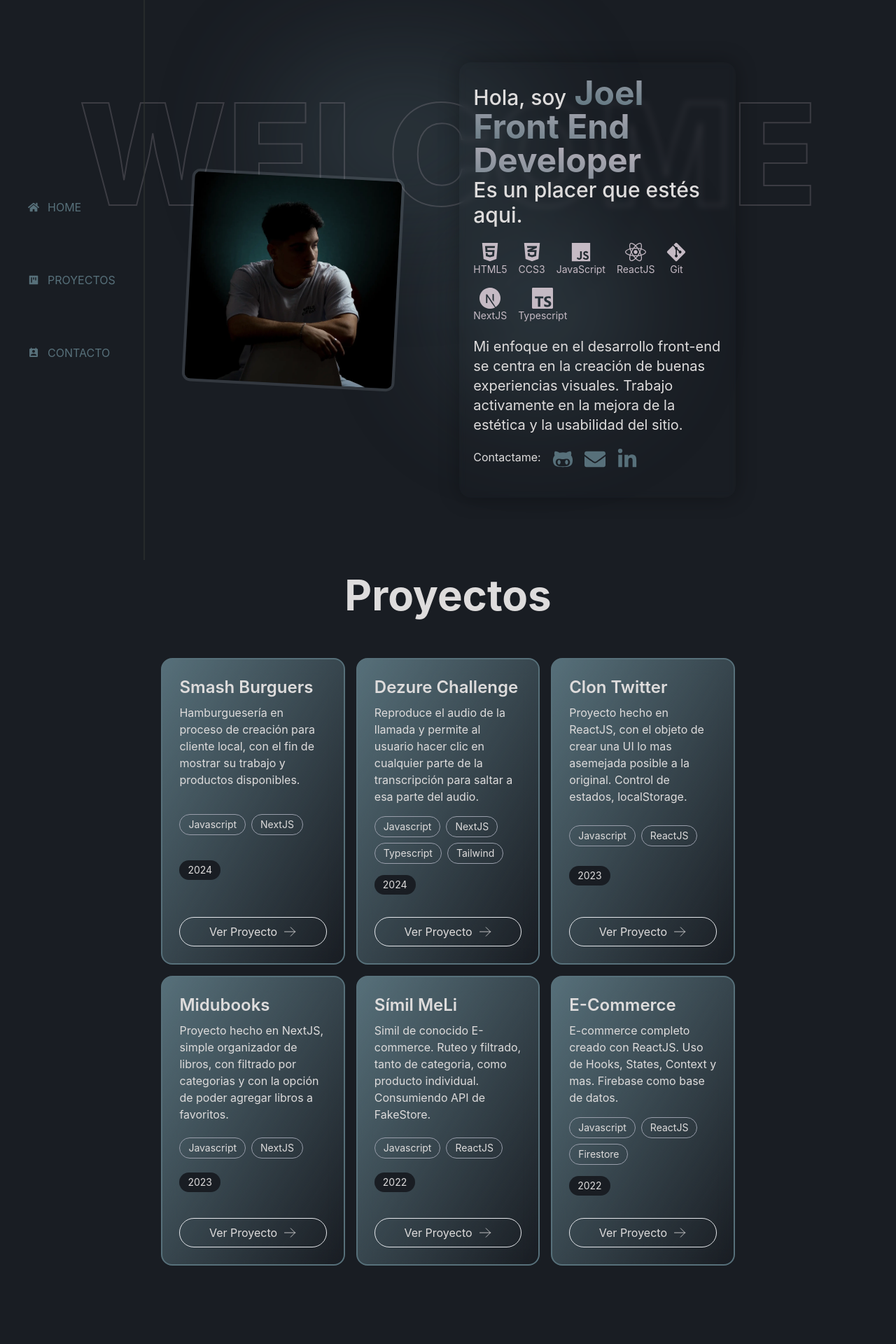
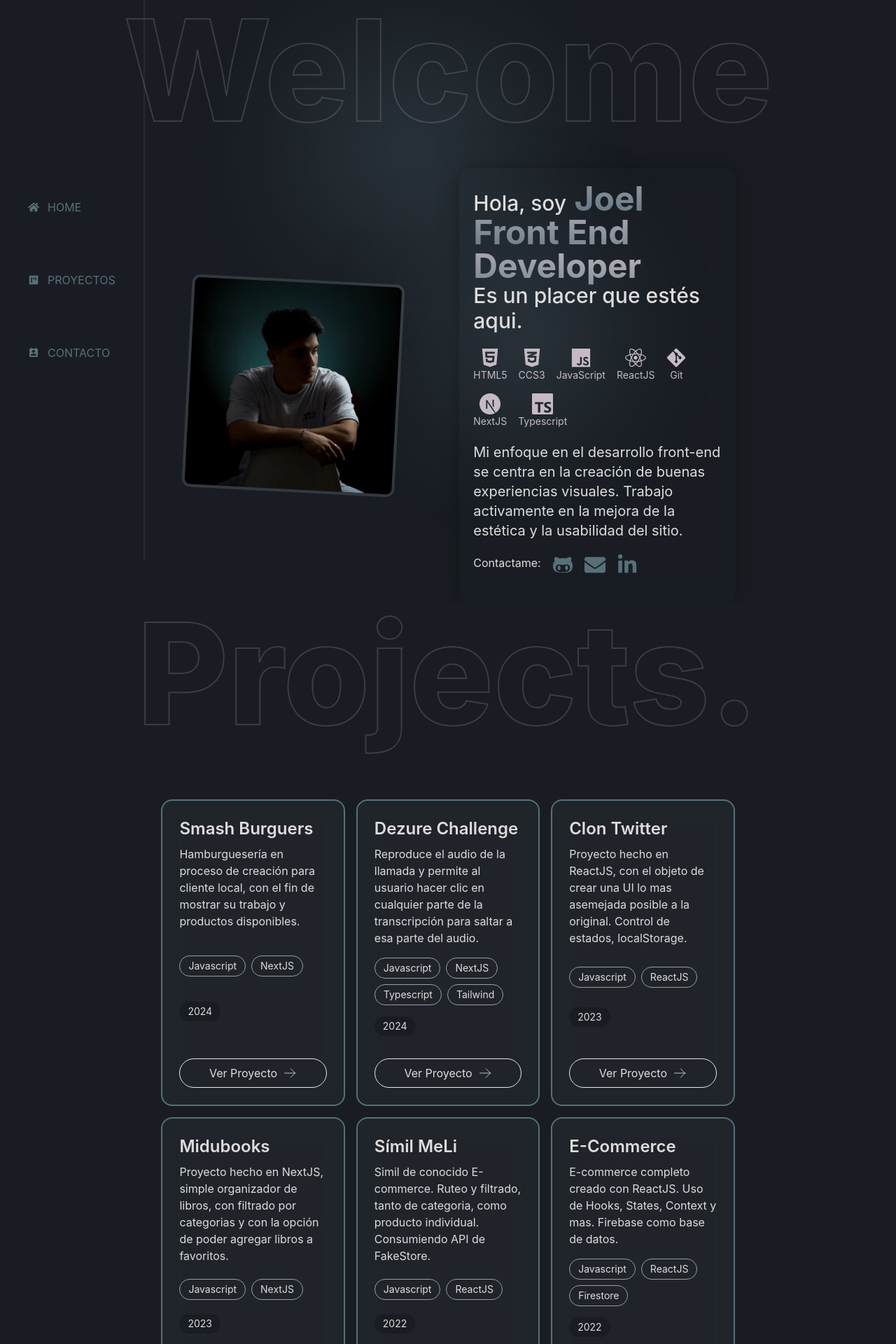
Before and after one commit to joelwaiman/OwnWeb, a React (Create React App) app: page / in a window 1280 px wide. Shown: the top 1920 px of the page at 70% size. Built offline with nearby package versions, Linux system fonts and the light colour scheme; what tailwindcss-animated would draw is missing.

Commit message:
fix titles

```diff
--- a/src/components/Contact.js
+++ b/src/components/Contact.js
@@ -8,9 +8,18 @@ const Contact = () => {
     return (
         <section className="flex flex-col justify-center items-center max-w-[100%] lg:max-w-[80%] min-h-[100vh] m-auto"
             id="contacto">
-                <h1 className="text-6xl font-bold inline-block">Sobre mi</h1>
 
-            <div className="relative flex md:flex-row flex-col p-3 my-10 justify-evenly items-center overflow-hidden max-w-[90%] md:max-w-[80%] md:min-h-full min-h-[700px] gap-5 bg-glassmorph backdrop-blur-[20px] rounded-2xl shadow-[rgba(0,0,0,0.2)]">
+            <style jsx>{`
+                .outline-text {
+                -webkit-text-stroke: 2px #c5bac4;
+                -webkit-text-fill-color: transparent;
+                }
+            `}</style>
+            <h1 className="sticky text-6xl sm:text-6xl md:text-7xl lg:text-8xl xl:text-[200px] opacity-20 -z-10 font-extrabold outline-text">
+                About me.
+            </h1>
+
+            <div className="relative flex md:flex-row flex-col p-3 my-10 justify-evenly items-center overflow-hidden max-w-[90%] md:max-w-[80%] md:min-h-full min-h-[700px] gap-5 bg-glassmorph backdrop-blur-md rounded-2xl shadow-[rgba(0,0,0,0.2)]">
 
                 <article className="flex flex-col md:w-1/4 min-h-80 items-center justify-center md:justify-between ">
                     <img className="md:w-[100%] md:h-[100%] w-[40%] h-[40%] my-2 rounded-[50%] hover:scale-[1.025] ease-in duration-200 border-2 border-mid shadow-xl"
@@ -39,7 +48,7 @@ const Contact = () => {
                     <div className="flex gap-5 justify-between md:justify-start">
                         {icons.map((icon) => {
                             return <div className="flex justify-center items-center px-2"
-                            key={icon}>
+                                key={icon}>
                                 <a className="text-primary text-6xl hover:scale-105 ease-out duration-200"
                                     href={icon.route}
                                     target="_blank"
--- a/src/components/Home.js
+++ b/src/components/Home.js
@@ -8,26 +8,38 @@ import iconsStack from '../assets/iconsStack'
 const Home = () => {
 
     return (
-        <section className="animate-fade animate-delay-700 flex flex-col justify-center items-center min-h-screen m-auto lg:w-[80%] max-w-[95%] text-text gap-10"
-            id="home">
-
+        <section
+            className="relative flex flex-col justify-center items-center min-h-screen m-auto lg:w-[80%] max-w-[95%] text-text gap-10 overflow-hidden animate-fade-up"
+            id="home"
+        >
             <div className="lg:absolute top-[10%] left-[30%] h-[30%] w-[30%] bg-primary opacity-30 -z-10 rounded-full blur-[90px] animate-pulse animate-infinite animate-duration-[7000ms]" />
             <div className="lg:absolute top-[40%] right-[30%] h-[30%] w-[20%] bg-primary opacity-40 -z-10 rounded-full blur-[90px] animate-pulse animate-infinite animate-duration-[5000ms]" />
-
-            {/* TEXTO BACKGROUND */}
 
             <style jsx>{`
         .outline-text {
           -webkit-text-stroke: 2px #c5bac4;
           -webkit-text-fill-color: transparent;
         }
+        .blur-background {
+          filter: blur(5px);
+        }
+        .content-wrapper::before {
+          content: '';
+          position: absolute;
+          inset: 0;
+          z-index: -1;
+          backdrop-filter: blur(0);
+        }
       `}</style>
-            <h1 className="absolute top-[15%] text-6xl sm:text-6xl md:text-7xl lg:text-8xl xl:text-[200px] opacity-20 -z-10 font-extrabold outline-text">
-                WELCOME
+
+            <h1
+                className="sticky text-6xl sm:text-6xl md:text-7xl lg:text-8xl xl:text-[200px] opacity-20 font-extrabold outline-text"
+            >
+                Welcome
             </h1>
 
-            <div className="px-4 md:px-6 z-50 max-w-full lg:max-w-[85%]">
-                <div className="flex flex-col lg:flex-row items-center gap-6 md:gap-12">
+            <div className="relative px-4 md:px-6 z-10 max-w-full lg:max-w-[85%]">
+                <div className="flex flex-col lg:flex-row items-center gap-6 md:gap-12 relative">
                     <div className="flex justify-center w-full md:w-3/4">
                         <img
                             alt="Me"
@@ -37,44 +49,51 @@ const Home = () => {
                             width="600"
                         />
                     </div>
-                    <article className="animate-fade-left animate-delay-700 flex flex-col text-text items-center lg:items-start lg:text-start rounded-2xl shadow-[0_0_30px_0_rgba(0,0,0,0.3)] backdrop-blur-sm p-5 text-center w-full lg:w-3/4">
+
+                    <div
+                        className=" relative flex flex-col text-text items-center lg:items-start lg:text-start rounded-2xl shadow-[0_0_30px_0_rgba(0,0,0,0.3)] backdrop-blur-md backdrop-filter p-5 text-center w-full lg:w-3/4"
+                    >
                         <p className="text-3xl font-medium">Hola, soy
                             <strong className="bg-gradient-to-tr font-bold from-primary to-secondary text-transparent bg-clip-text text-5xl"> Joel
                                 <br /> Front End Developer <br />
                             </strong> Es un placer que estés aqui.
                         </p>
+                        {iconsStack.length > 0 && (
+                            <div className="flex flex-wrap justify-center lg:justify-start w-full gap-4 text-3xl text-secondary py-5">
+                                {iconsStack.map((icns) => (
                                     <div
-                            className="flex flex-wrap justify-center lg:justify-start w-full gap-4 text-3xl text-secondary py-5 animate-fade">
-                            {iconsStack.map((icns) => {
-                                return <div className="flex flex-col items-center min-w-fit hover:scale-110 transition-all duration-200"
-                                    key={icns.id}>
-                                    <span
-                                        title={icns.title}>
-                                        {icns.name}
-                                    </span>
+                                        className="flex flex-col items-center min-w-fit hover:scale-110 transition-all duration-200"
+                                        key={icns.id}
+                                    >
+                                        <span title={icns.title}>{icns.name}</span>
                                         <p className="text-sm">{icns.title}</p>
                                     </div>
-                            })}
+                                ))}
                             </div>
+                        )}
                         <p className="text-xl">Mi enfoque en el desarrollo front-end se centra en la creación de buenas experiencias visuales. Trabajo activamente en la mejora de la estética y la usabilidad del sitio.</p>
+                        {icons.length > 0 && (
                             <div className="flex justify-center items-stretch gap-4 py-5">
                                 Contactame:
-                            {icons.map((icon) => {
-                                return <a
+                                {icons.map((icon) => (
+                                    <a
                                         key={icon.id}
                                         className="text-3xl text-primary hover:scale-110 transition-all duration-300"
                                         href={icon.route}
                                         target="_blank"
-                                    rel="noopener noreferrer">
+                                        rel="noopener noreferrer"
+                                    >
                                         {icon.name}
                                     </a>
-                            })}
+                                ))}
                             </div>
-                    </article>
+                        )}
                     </div>
                 </div>
+            </div>
+        </section>
 
-        </section>
+
     )
 }
 
--- a/src/components/Projects.js
+++ b/src/components/Projects.js
@@ -68,15 +68,25 @@ const Projects = () => {
 
   return (
     <section className="flex flex-col items-center min-h-screen m-auto lg:w-[80%] max-w-[95%] text-text gap-10" id="proyectos">
-      <h1 className="text-4xl md:text-6xl font-bold inline-block my-5">Proyectos</h1>
+      {/* TEXTO BACKGROUND */}
 
-      <div className="grid grid-cols-1 sm:grid-cols-2 lg:grid-cols-3 gap-4 max-w-[80%] min-h-full">
+      <style jsx>{`
+                .outline-text {
+                -webkit-text-stroke: 2px #c5bac4;
+                -webkit-text-fill-color: transparent;
+                }
+            `}</style>
+            <h1 className="sticky mb-10 text-6xl sm:text-6xl md:text-7xl lg:text-8xl xl:text-[200px] opacity-20 -z-10 font-extrabold outline-text">
+                Projects.
+            </h1>
+
+      <div className="relative grid grid-cols-1 sm:grid-cols-2 lg:grid-cols-3 gap-4 max-w-[80%] min-h-full">
         {project
           .sort((a, b) => b.year - a.year)
           .map((card) => {
             return (
               <div key={card.id}
-                className="w-full border-2 border-primary rounded-2xl bg-gradient-to-br from-primary to-secondary/10 text-text p-6 flex flex-col justify-between gap-4 backdrop-blur-md hover:scale-[1.025] transition-transform duration-200"
+                className="w-full border-2 border-primary bg-glassmorph backdrop-blur-md backdrop-opacity-80 rounded-2xl shadow-[rgba(0,0,0,0.2)] text-text p-6 flex flex-col justify-between gap-4 transition-transform duration-200"
               >
                 <div>
                   <h1 className="text-2xl font-semibold">{card.name}</h1>
@@ -102,7 +112,7 @@ const Projects = () => {
                   href={card.link}
                   target="_blank"
                   rel="noopener noreferrer"
-                  className="mt-4 px-4 py-2 border rounded-full flex items-center justify-center gap-2 bg-transparent hover:bg-primary text-text hover:text-white transition-all duration-200">
+                  className="mt-4 px-4 py-2 border rounded-full flex items-center justify-center gap-2 bg-transparent lg:hover:shadow-[0_0_10px_0_rgba(197,186,196,0.3)] hover:border-primary text-text transition-all duration-200">
                   <span>Ver Proyecto</span>
                   <svg
                     className="w-5 h-5"
```
Lines whose indentation alone changed are shown as unchanged.
